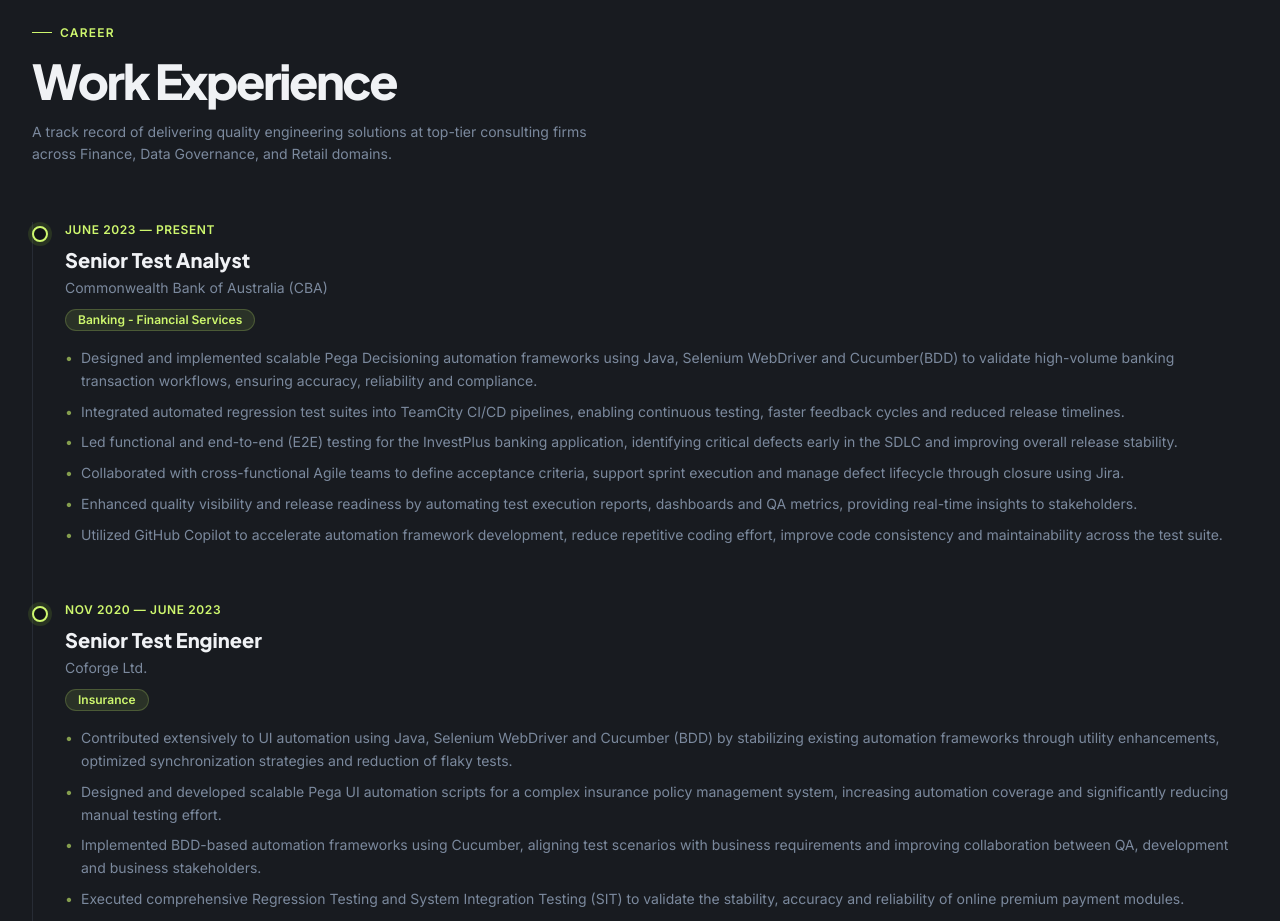
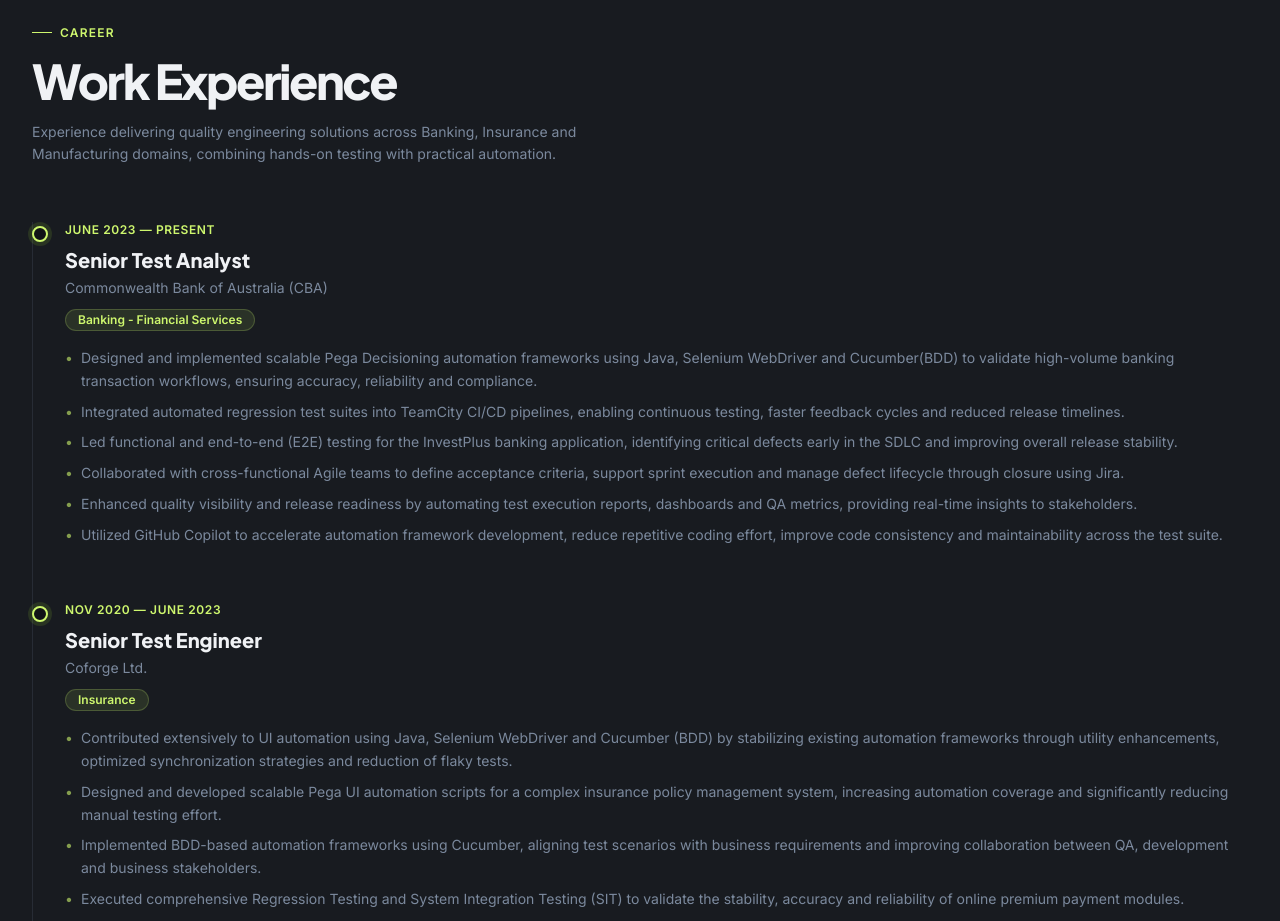
Before and after one commit to kush27/kush-portfolio, a Next.js app: page / in a window 1280 px wide. Shown: the part 3360-4281 px from the top of the page. Built offline with nearby package versions, Linux system fonts and the light colour scheme; no server answers; what @genkit-ai/google-genai, genkit would draw is missing.

Commit message:
Improve portfolio accuracy and professional positioning

```diff
--- a/src/components/sections/experience.tsx
+++ b/src/components/sections/experience.tsx
@@ -28,8 +28,7 @@ export default function Experience() {
             Work Experience
           </h2>
           <p className="text-muted-foreground max-w-xl text-sm leading-relaxed">
-            A track record of delivering quality engineering solutions at top-tier consulting firms
-            across Finance, Data Governance, and Retail domains.
+            Experience delivering quality engineering solutions across Banking, Insurance and Manufacturing domains, combining hands-on testing with practical automation.
           </p>
         </div>
 
```
